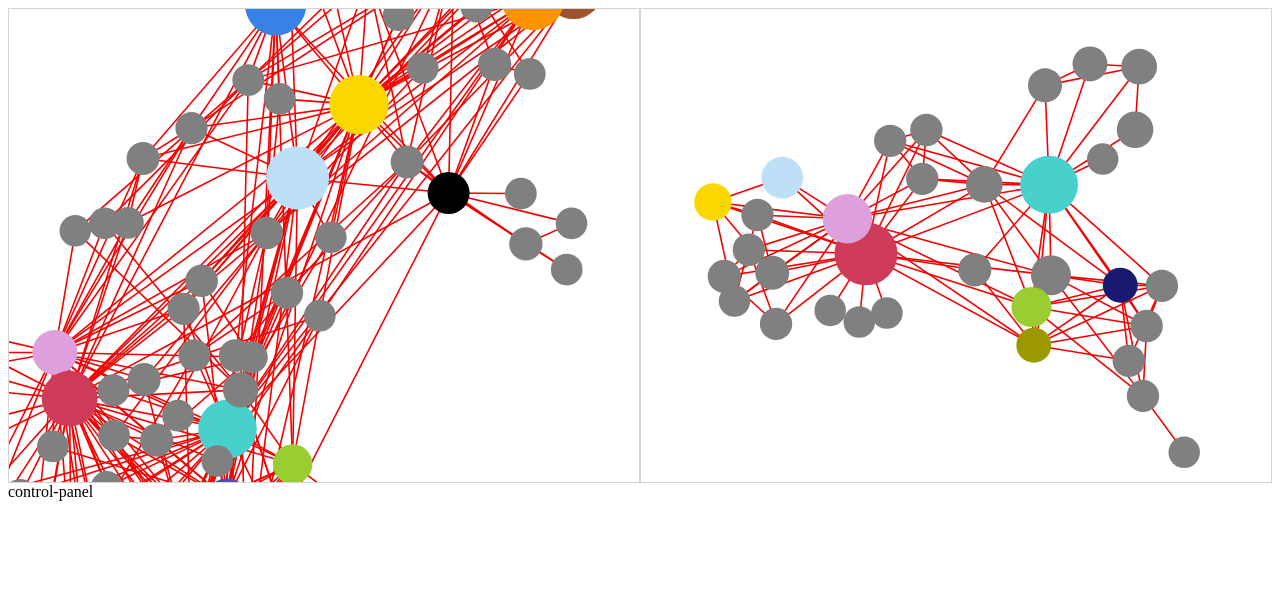
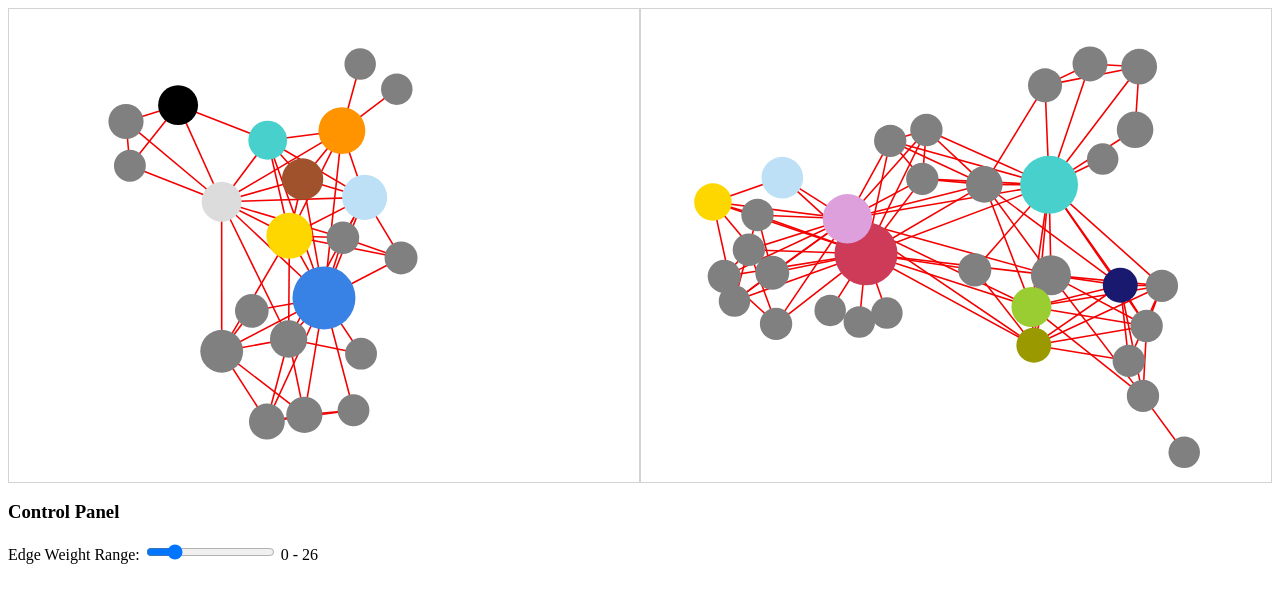
Before and after one commit to rasmussvala/TNM111_InfoVis, a website: page Assignment4/index.html in a window 1280 px wide. Drawn offline with nearby package versions, Linux system fonts and the light colour scheme; animation ran at ten frames a second.

Commit message:
added range slider with correct values

```diff
--- a/Assignment4/assignment4.js
+++ b/Assignment4/assignment4.js
@@ -2,7 +2,9 @@ var width = 400,
   height = 300;
 
 var data = await d3
-  .json("./starwars-interactions/starwars-full-interactions-allCharacters.json")
+  .json(
+    "./starwars-interactions/starwars-episode-4-interactions-allCharacters.json"
+  )
   .catch(function (error) {
     console.error("Error loading data:", error);
   });
@@ -15,7 +17,32 @@ var data2 = await d3
     console.error("Error loading data:", error);
   });
 
-console.log(data);
+function updateRangeSlider() {
+  // Calculate the maximum value
+  function findMaxEdgeValue() {
+    const combinedLinks = data.links.concat(data2.links);
+    let maxValue = -Infinity;
+
+    for (const link of combinedLinks) {
+      maxValue = Math.max(maxValue, link.value);
+    }
+
+    return maxValue;
+  }
+
+  // Get references to the HTML elements
+  const edgeWeightMaxInput = document.getElementById("edge-weight-range");
+  const edgeWeightMaxSpan = document.getElementById("edge-weight-max");
+
+  // Update the HTML with the calculated value
+  const maxInteractionValue = findMaxEdgeValue();
+  edgeWeightMaxInput.max = maxInteractionValue;
+  edgeWeightMaxSpan.textContent = maxInteractionValue;
+}
+
+// Call the function to execute the logic
+updateRangeSlider();
+
 const createDiagram = (svgId, data) => {
   const svg = d3.select(`#${svgId}`);
 
@@ -127,5 +154,11 @@ function resizeVisualization() {
 // Listen for resize events
 window.addEventListener("resize", resizeVisualization);
 
+function filterByEdgeWeight() {}
+
+function applyFilters() {}
+
+function updateDiagram() {}
+
 createDiagram("diagram1", data);
 createDiagram("diagram2", data2);
--- a/Assignment4/index.html
+++ b/Assignment4/index.html
@@ -31,7 +31,22 @@
         <g class="nodes"></g>
       </svg>
     </div>
-    <div id="control-panel">control-panel</div>
+    <div class="control-panel">
+      <h3>Control Panel</h3>
+      <div class="edge-filter">
+        <label for="edge-weight-range">Edge Weight Range:</label>
+        <!--Min and max values will be updated correctly in js file -->
+        <input
+          type="range"
+          id="edge-weight-range"
+          min="0"
+          max="10"
+          step="0.1"
+        />
+        <span id="edge-weight-min">0</span> -
+        <span id="edge-weight-max">10</span>
+      </div>
+    </div>
 
     <script src="assignment4.js" type="module"></script>
   </body>
```
